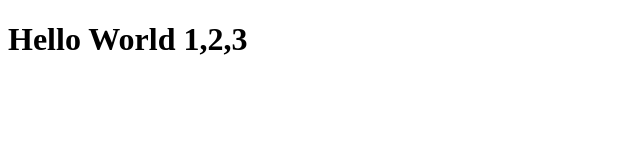
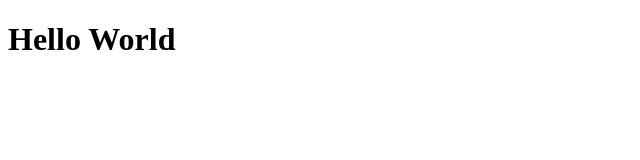
Before and after one commit to iqmals/latihan1-revou, a plain HTML site: page Index.html in a window 1280 px wide. Shown: the whole page, without its empty margins (0-640 px from the left). Drawn offline with Linux system fonts and the light colour scheme.

Commit message:
first commit

```diff
--- a/Index.html
+++ b/Index.html
@@ -4,6 +4,6 @@
          <title>website ku</title>
     </head>
     <body>
-        <h1>Hello World 1,2,3</h1>
+        <h1>Hello World</h1>
     </body>
 </html>
```
